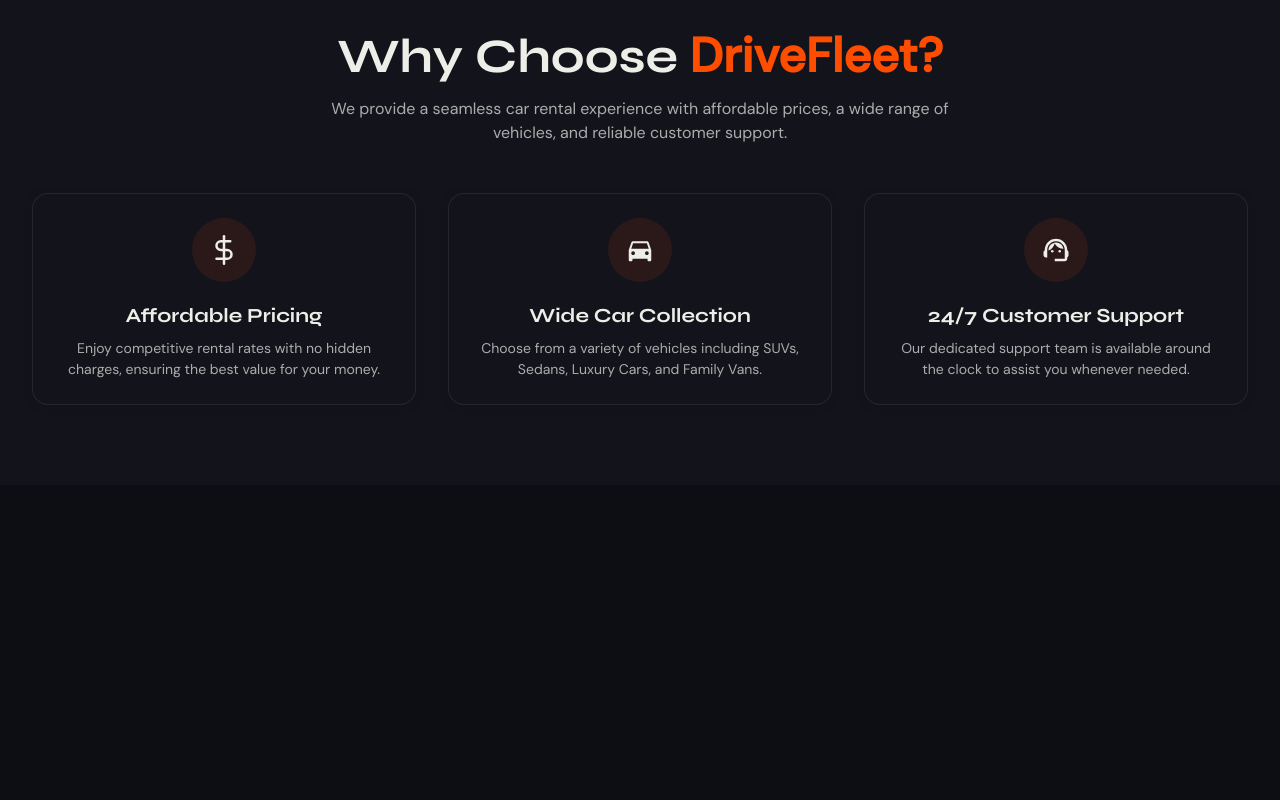
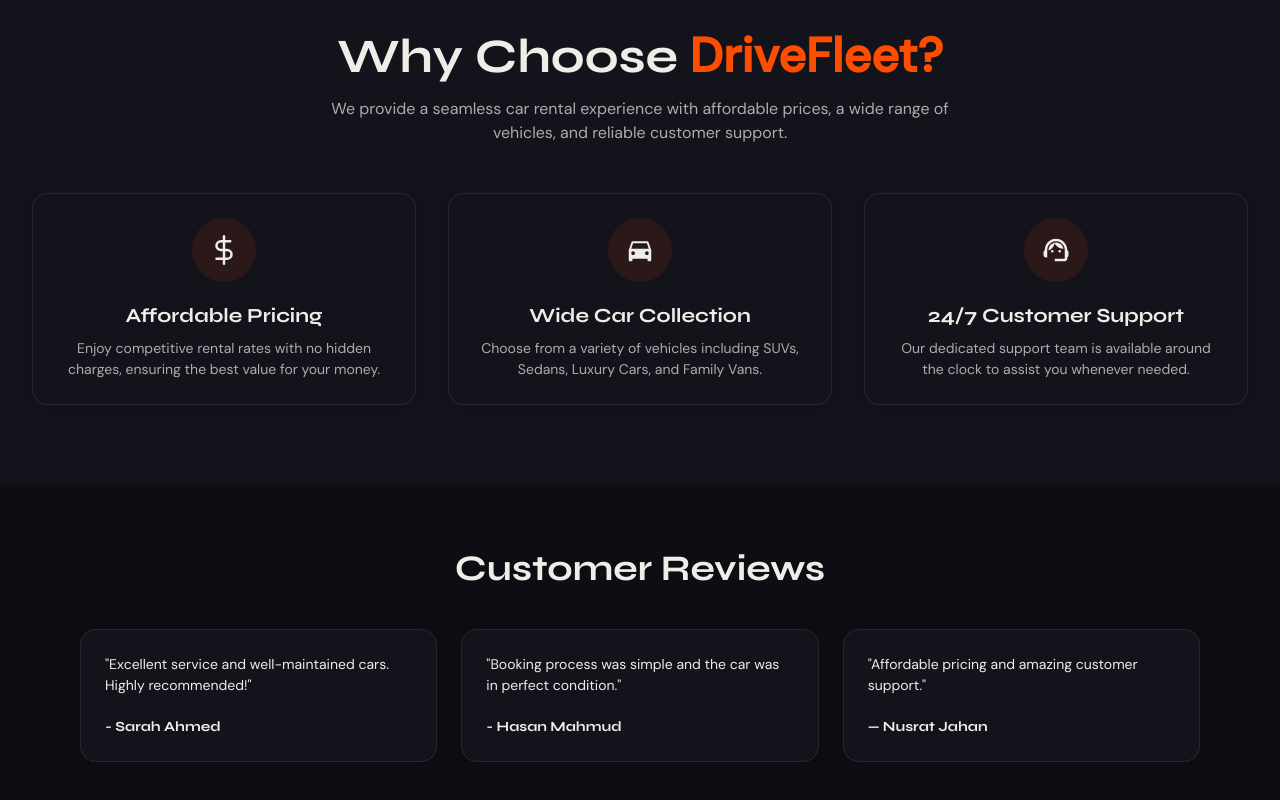
Before and after one commit to golamrabbi73/my-assignment09, a React (Vite) app: page / in a window 1280 px wide. Shown: the part 772-1572 px from the top of the page. Before the commit the page ends 1257 px from the top, so only its background shows below. Built offline with nearby package versions, Linux system fonts and the light colour scheme; no server answers.

Commit message:
added customer reviews in home page

```diff
--- /dev/null
+++ b/src/components/home/CustomerReviews.jsx
@@ -0,0 +1,81 @@
+
+
+const CustomerReviews = () => {
+  return (
+    <section className="py-16">
+        <div className="max-w-6xl mx-auto px-4">
+            <h2 className="text-4xl font-bold text-center mb-10">
+                Customer Reviews
+            </h2>
+
+            <div className="grid md:grid-cols-3 gap-6">
+                <div className="group relative rounded-2xl bg-base-200
+                            dark:bg-base-300 border border-white/8
+                            overflow-hidden flex flex-col h-full
+                            transition-all duration-400 ease-out
+                            shadow-[0_2px_12px_rgba(0,0,0,0.08)]
+                            hover:border-primary/30
+                            hover:-translate-y-2
+                            hover:shadow-[0_20px_50px_rgba(0,0,0,0.18)]
+                            dark:shadow-[0_2px_16px_rgba(0,0,0,0.35)]
+                            dark:hover:shadow-[0_20px_60px_rgba(255,77,0,0.18)]">
+                    <div className="card-body">
+                        <p>
+                            "Excellent service and well-maintained cars. Highly recommended!"
+                        </p>
+
+                        <h4 className="font-bold mt-3">
+                            - Sarah Ahmed
+                        </h4>
+                    </div>
+                </div>
+
+                <div className="group relative rounded-2xl bg-base-200
+                            dark:bg-base-300 border border-white/8
+                            overflow-hidden flex flex-col h-full
+                            transition-all duration-400 ease-out
+                            shadow-[0_2px_12px_rgba(0,0,0,0.08)]
+                            hover:border-primary/30
+                            hover:-translate-y-2
+                            hover:shadow-[0_20px_50px_rgba(0,0,0,0.18)]
+                            dark:shadow-[0_2px_16px_rgba(0,0,0,0.35)]
+                            dark:hover:shadow-[0_20px_60px_rgba(255,77,0,0.18)]">
+                    <div className="card-body">
+                        <p>
+                            "Booking process was simple and the car was in perfect condition."
+                        </p>
+
+                        <h4 className="font-bold mt-3">
+                            - Hasan Mahmud
+                        </h4>
+                    </div>
+                </div>
+
+                <div className="group relative rounded-2xl bg-base-200
+                            dark:bg-base-300 border border-white/8
+                            overflow-hidden flex flex-col h-full
+                            transition-all duration-400 ease-out
+                            shadow-[0_2px_12px_rgba(0,0,0,0.08)]
+                            hover:border-primary/30
+                            hover:-translate-y-2
+                            hover:shadow-[0_20px_50px_rgba(0,0,0,0.18)]
+                            dark:shadow-[0_2px_16px_rgba(0,0,0,0.35)]
+                            dark:hover:shadow-[0_20px_60px_rgba(255,77,0,0.18)]">
+                    <div className="card-body">
+                        <p>
+                            "Affordable pricing and amazing customer support."
+                        </p>
+
+                        <h4 className="font-bold mt-3">
+                            — Nusrat Jahan
+                        </h4>
+                    </div>
+                </div>
+
+            </div>
+        </div>
+    </section>
+  )
+}
+
+export default CustomerReviews
--- a/src/pages/Home/Home.jsx
+++ b/src/pages/Home/Home.jsx
@@ -1,5 +1,6 @@
 import AvailableCars from '../../components/home/AvailableCars'
 import Banner from '../../components/home/Banner'
+import CustomerReviews from '../../components/home/CustomerReviews'
 import WhyChooseUs from '../../components/home/WhyChooseUs'
 
 const Home = () => {
@@ -8,6 +9,7 @@ const Home = () => {
       <Banner />
       <AvailableCars />
       <WhyChooseUs />
+      <CustomerReviews />
     </div>
   )
 }
```
